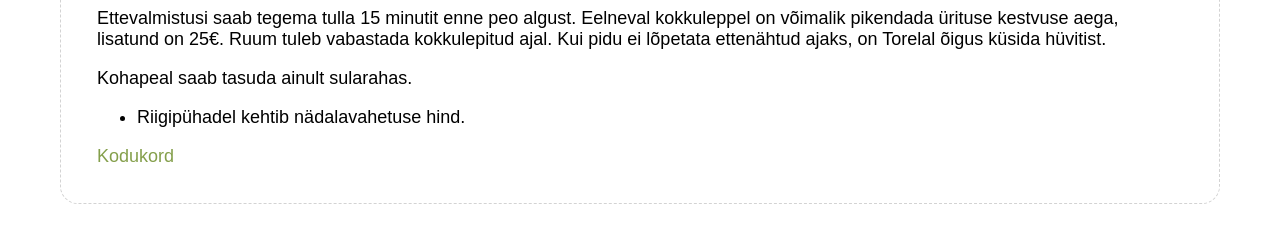
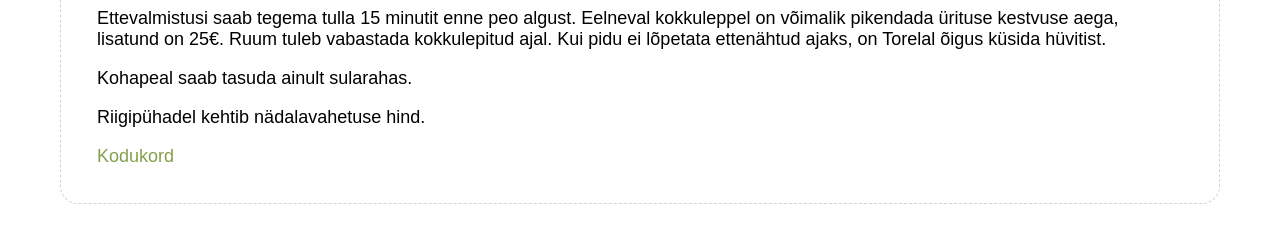
Before and after one commit to mypsik/torela, a Jekyll site: the page built from hinnakiri/index.md, in a window 1280 px wide. Shown: the part 409-652 px from the top of the page. Built offline with Jekyll 4.4.1, drawn with Linux system fonts in a browser that asks for light colours; a script that is not in the unit is left out.

```diff
--- a/hinnakiri/index.md
+++ b/hinnakiri/index.md
@@ -18,6 +18,6 @@ Ruum tuleb vabastada kokkulepitud ajal. Kui pidu ei lõpetata ettenähtud ajaks,
 
 Kohapeal saab tasuda ainult sularahas.
 
-* Riigipühadel kehtib nädalavahetuse hind.
+Riigipühadel kehtib nädalavahetuse hind.
 
 [Kodukord](/kodukord/)
```
